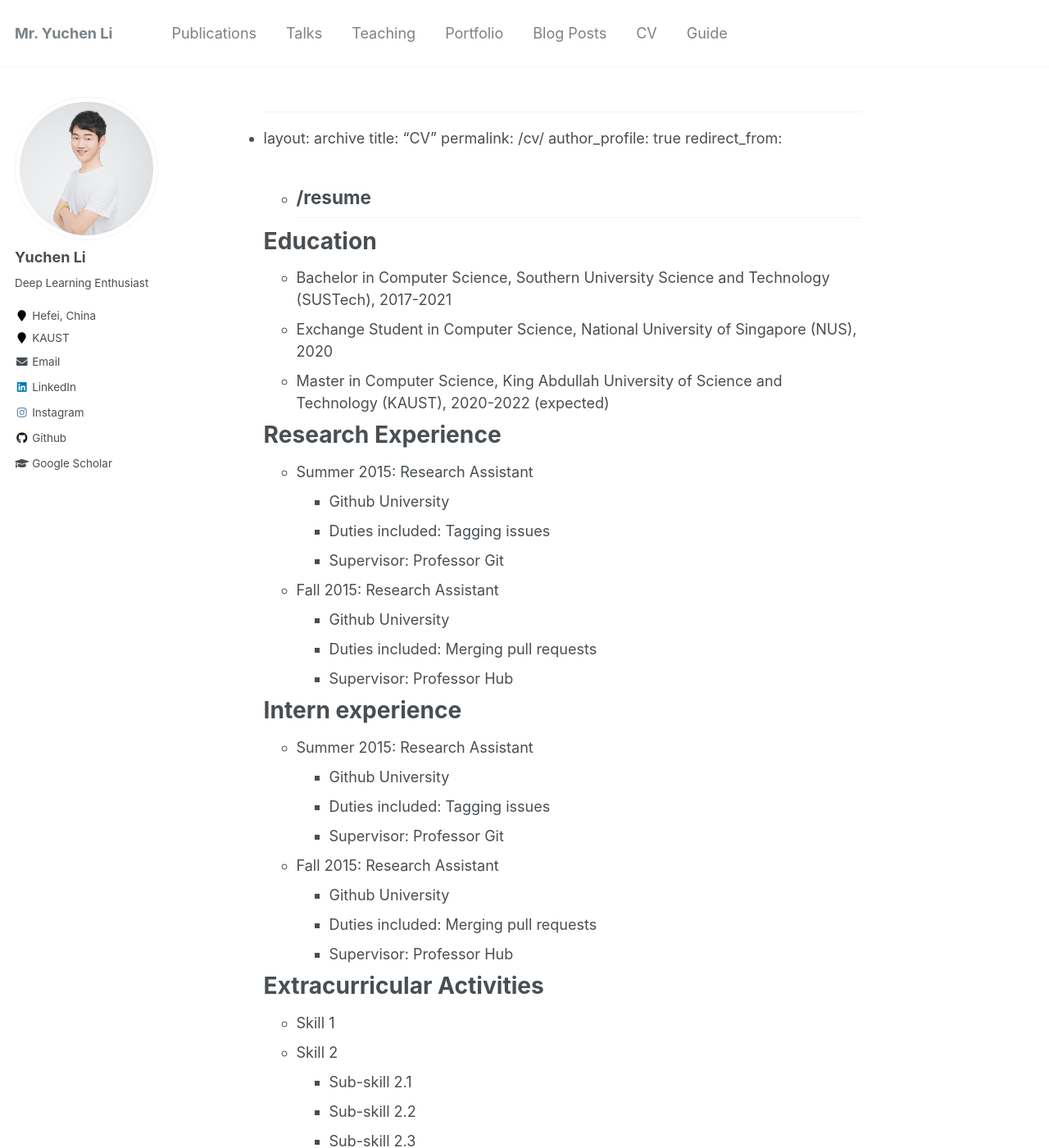
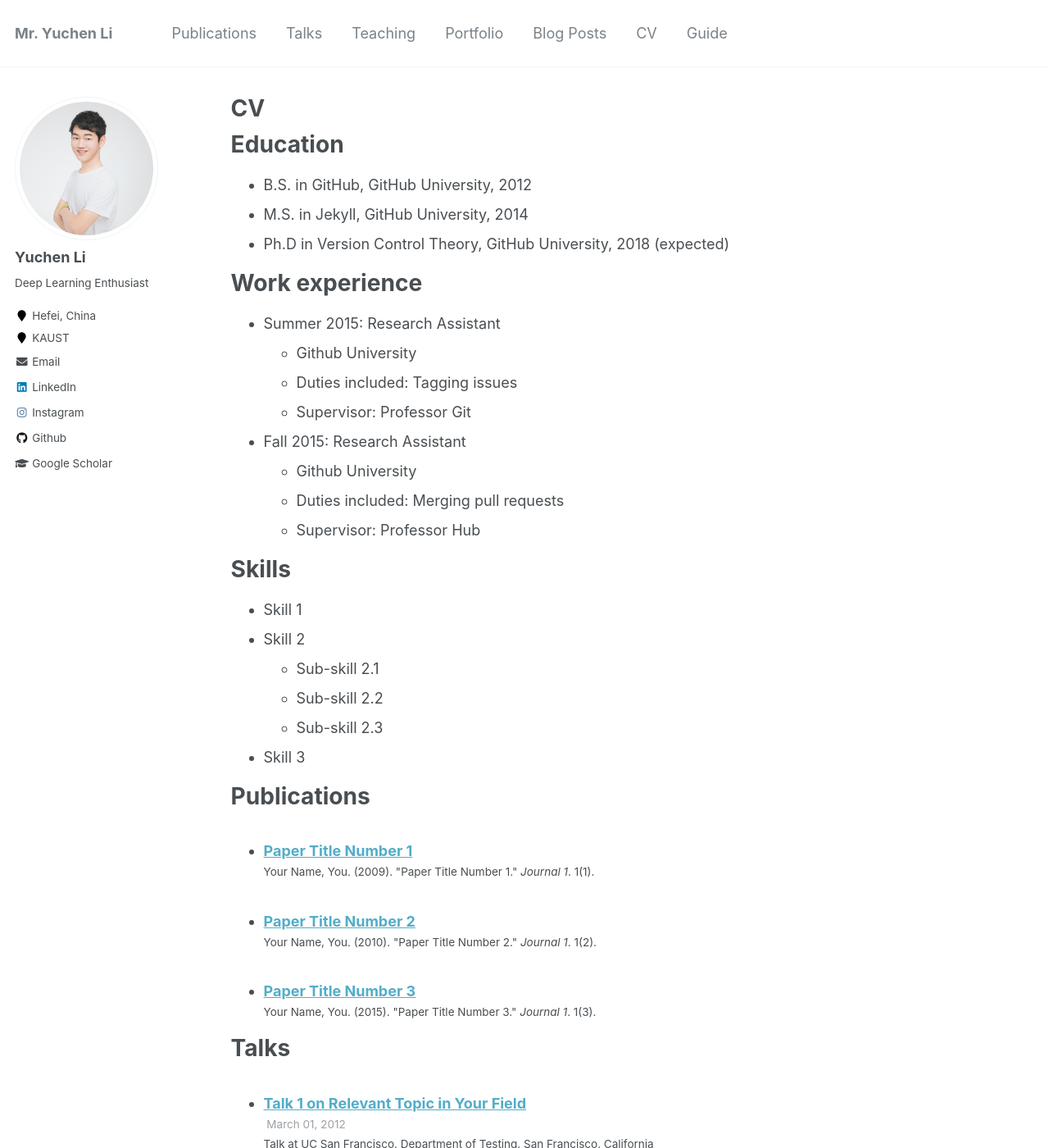
Before and after one commit to yuchenlichuck/me, a Jekyll site: the page built from _pages/cv.md, in a window 1280 px wide and 1400 px high. Shown: the whole window at 82% size. Built offline with Jekyll 4.4.1, drawn with Linux system fonts in a browser that asks for light colours; our own code applies the rules of GitHub Pages for plain Markdown files; some of the changed text lies outside the part shown.

Commit message:
config.yml

```diff
--- a/_pages/cv.md
+++ b/_pages/cv.md
@@ -1,72 +1,59 @@
-* ---
-  layout: archive
-  title: "CV"
-  permalink: /cv/
-  author_profile: true
-  redirect_from:
-    - /resume
-  ---
+---
+layout: archive
+title: "CV"
+permalink: /cv/
+author_profile: true
+redirect_from:
+  - /resume
+---
 
-  {% include base_path %}
+{% include base_path %}
 
-  Education
-  ======
-  * Bachelor in Computer Science, Southern University Science and Technology (SUSTech), 2017-2021
-  * Exchange Student in Computer Science, National University of Singapore (NUS), 2020
-  * Master in Computer Science, King Abdullah University of Science and Technology (KAUST), 2020-2022 (expected)
+Education
+======
+* B.S. in GitHub, GitHub University, 2012
+* M.S. in Jekyll, GitHub University, 2014
+* Ph.D in Version Control Theory, GitHub University, 2018 (expected)
 
-  Research Experience
-  ======
-  * Summer 2015: Research Assistant
-    * Github University
-    * Duties included: Tagging issues
-    * Supervisor: Professor Git
+Work experience
+======
+* Summer 2015: Research Assistant
+  * Github University
+  * Duties included: Tagging issues
+  * Supervisor: Professor Git
 
-  * Fall 2015: Research Assistant
-    * Github University
-    * Duties included: Merging pull requests
-    * Supervisor: Professor Hub
+* Fall 2015: Research Assistant
+  * Github University
+  * Duties included: Merging pull requests
+  * Supervisor: Professor Hub
 
+Skills
+======
+* Skill 1
+* Skill 2
+  * Sub-skill 2.1
+  * Sub-skill 2.2
+  * Sub-skill 2.3
+* Skill 3
 
-  Intern experience
-  ======
-  * Summer 2015: Research Assistant
-    * Github University
-    * Duties included: Tagging issues
-    * Supervisor: Professor Git
+Publications
+======
+  <ul>{% for post in site.publications %}
+    {% include archive-single-cv.html %}
+  {% endfor %}</ul>
 
-  * Fall 2015: Research Assistant
-    * Github University
-    * Duties included: Merging pull requests
-    * Supervisor: Professor Hub
+Talks
+======
+  <ul>{% for post in site.talks %}
+    {% include archive-single-talk-cv.html %}
+  {% endfor %}</ul>
 
-  Extracurricular Activities
-  ======
-  * Skill 1
-  * Skill 2
-    * Sub-skill 2.1
-    * Sub-skill 2.2
-    * Sub-skill 2.3
-  * Skill 3
+Teaching
+======
+  <ul>{% for post in site.teaching %}
+    {% include archive-single-cv.html %}
+  {% endfor %}</ul>
 
-  Publications
-  ======
-    <ul>{% for post in site.publications %}
-      {% include archive-single-cv.html %}
-    {% endfor %}</ul>
-
-  Talks
-  ======
-    <ul>{% for post in site.talks %}
-      {% include archive-single-talk-cv.html %}
-    {% endfor %}</ul>
-
-  Teaching
-  ======
-    <ul>{% for post in site.teaching %}
-      {% include archive-single-cv.html %}
-    {% endfor %}</ul>
-
-  Service and leadership
-  ======
-  * Currently signed in to 43 different slack teams
+Service and leadership
+======
+* Currently signed in to 43 different slack teams
```
